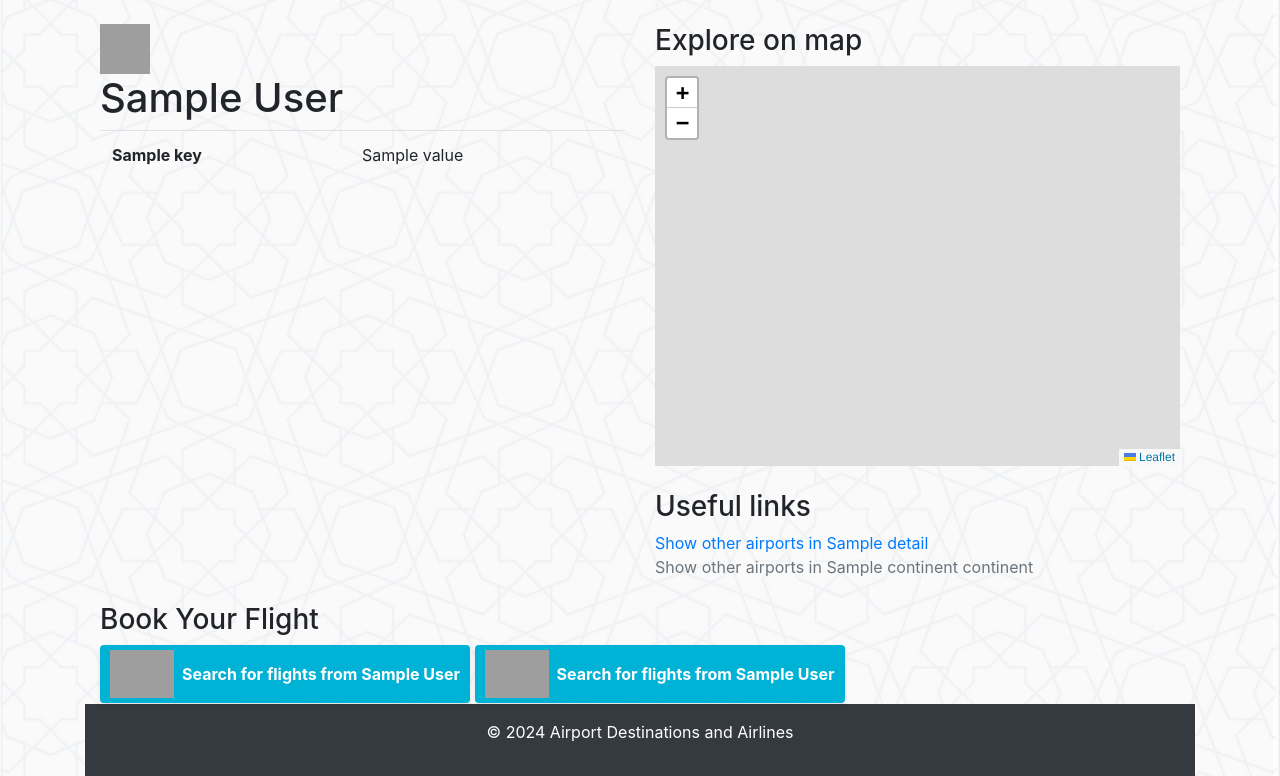
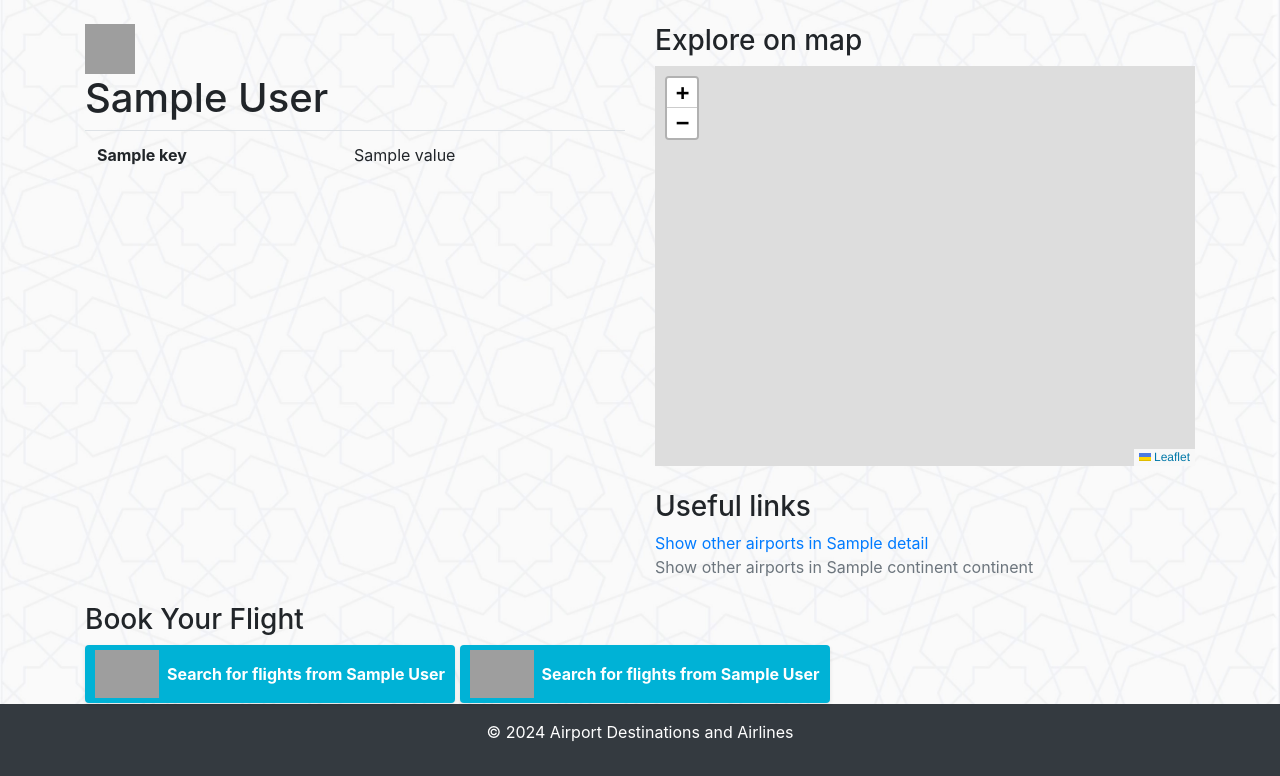
Before and after one commit to tolgakurtuluss/flsk, a Flask app: template templates/airport.html in a window 1280 px wide. Shown: the part 223-999 px from the top of the page. Run offline with Flask 3, Linux system fonts and the light colour scheme; the template is opened without the code that fills it: most values are stand-ins (such as "Sample title", 1, 10 or a date in 2020); parts of the project's set-up code (start-up, migrations or seed data) failed here and were passed over; some libraries are stand-ins or nearby versions; grey boxes are pictures that could not be loaded.

Commit message:
Update airport.html

```diff
--- a/templates/airport.html
+++ b/templates/airport.html
@@ -70,8 +70,7 @@
     </nav>
     </header>
 
-    <main class="container mt-4">
-        <div class="container mt-4">
+    <div class="container mt-4">
             <div class="row">
                 <!-- Column for the table -->
                 <div class="col-md-6">
```
